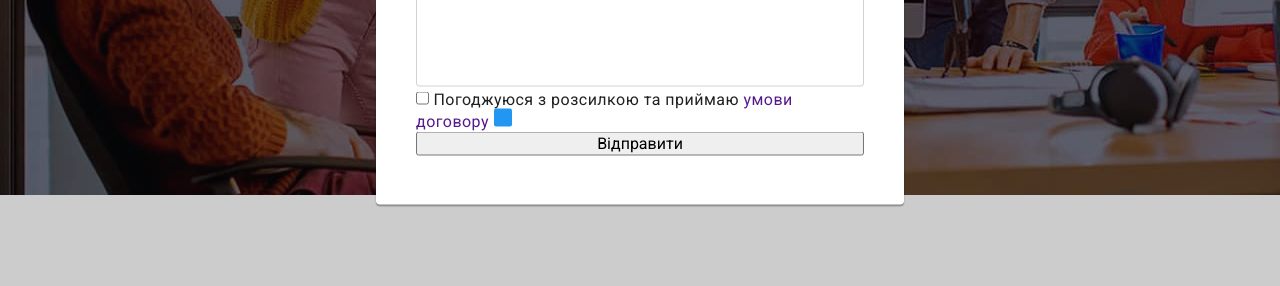
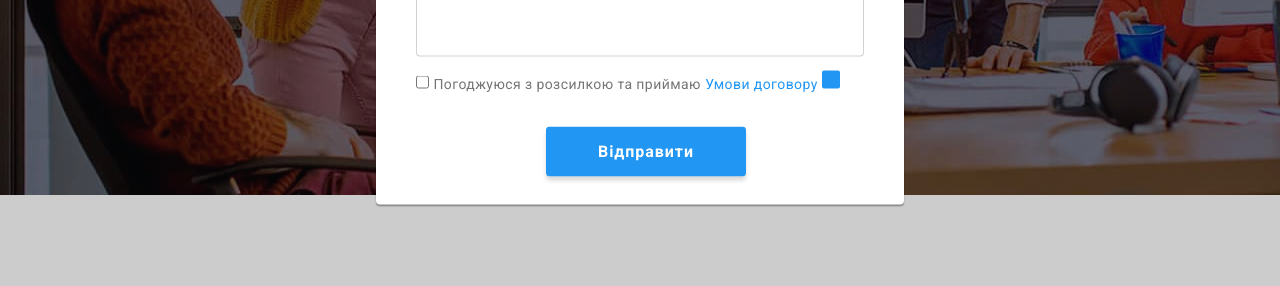
Before and after one commit to iakivpekarskyi/goit-markup-hw-07, a plain HTML site: page index.html in a window 1280 px wide. Shown: the part 486-772 px from the top of the page. Drawn offline with nearby package versions, Linux system fonts and the light colour scheme.

Commit message:
almost done_ecept the fake damn checkbox

```diff
--- a/css/style.css
+++ b/css/style.css
@@ -837,7 +837,8 @@ a {
   transition: fill var(--transition-dur-and-func);
 }
 
-.modal-close-btn:focus {
+.modal-close-btn:focus,
+.modal-close-btn:hover {
   fill: var(--accent-color);
 }
 
@@ -846,10 +847,10 @@ a {
 
   font-weight: 700;
   font-size: 20px;
-  line-height: 1, 15;
+  line-height: 1,15;
   text-align: center;
   letter-spacing: 0.03em;
-  margin-bottom: 30px;
+
 }
 
 .contact-box {
@@ -916,6 +917,7 @@ a {
   padding-right: 16px;
   transition: border-color var(--transition-dur-and-func);
   resize: none;
+  margin-bottom: 10px;
 }
 
 .mod-input-message:focus {
@@ -945,9 +947,64 @@ color: rgba(117, 117, 117, 0.5);
   fill: brown;
 }
 
+.mod-text {
+font-size: 14px;
+line-height: 1.71;
+letter-spacing: 0.03em;
+color: var(--secondary-color-text);
+margin-bottom: 30px;
+
+}
+
+.mod-text.link {
+font-size: 14px;
+line-height: 1.71;
+letter-spacing: 0.03em;
+color: var(--accent-color);
+
+}
+
 
 .mod-form-check:checked + .mod-custom-svg {
   background-color: tomato;
   color: firebrick;
   outline: #000000;
 }
+
+.mod-form-check:checked + .modal-custom-svg.mod-svg-checked {
+  display: block;
+}
+
+.mod-form-check:focus + .mod-custom-svg {
+  box-shadow: 0 0 0 2px var(--accent-color);
+
+}
+
+
+.modal-from-sub {
+  display: flex;
+  justify-content: center;
+  align-items: center;
+  text-align: center;
+  align-self: center;
+  min-width: 200px;
+  min-height: 50px;
+  color: var(--white-color);
+  background-color: var(--accent-color);
+  font-weight: 700;
+  font-size: 16px;
+  line-height: 1.88;
+  letter-spacing: 0.06em;
+  color: #ffffff;
+  margin-left: 12px;
+  margin-top: 30px;
+
+  box-shadow: 0px 4px 4px rgba(0, 0, 0, 0.15);
+  border-radius: 4px;
+  border: 1px solid transparent;
+  transition: background-color var(--transition-dur-and-func);
+}
+.modal-from-sub:focus,
+.modal-from-sub:hover {
+  background-color: var(--button-hover);
+}
--- a/index.html
+++ b/index.html
@@ -506,7 +506,7 @@
           </label>
           <label class="mod-form-lable">
             <input type="checkbox" class="mod-form-check" name="user agreement" required>
-            Погоджуюся з розсилкою та приймаю <a href="">умови договору</a>
+            <span class="mod-text">Погоджуюся з розсилкою та приймаю</span> <a class="mod-text link" href="">Умови договору</a>
             <svg class="mod-custom-svg" width="18" height="18">
               <use class="mod-svg-checked" href="./images/icons.svg#icon-check"></use>
             </svg>
```
